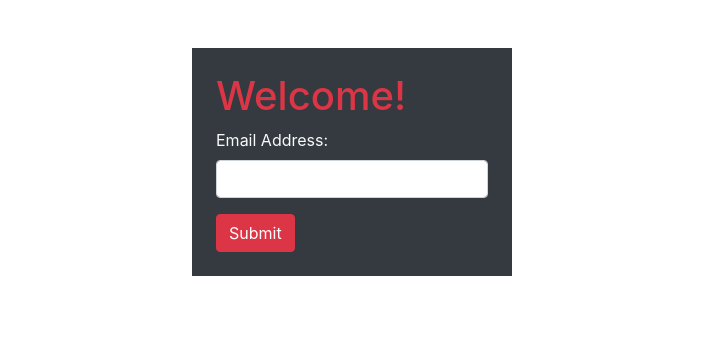
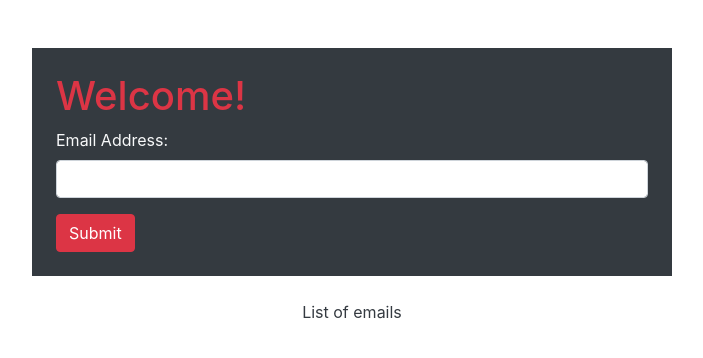
Before and after one commit to AnnieRod/flask_emails, a Flask app: page / in a window 1280 px wide. Shown: the top 358 px of the page, without its empty margins (288-991 px from the left). Run offline with Flask 2, Linux system fonts and the light colour scheme.

```diff
--- a/flask_app/templates/index.html
+++ b/flask_app/templates/index.html
@@ -9,8 +9,7 @@
     <title>Send your email</title>
 </head>
 <body>
-    <div class="d-flex justify-content-center">
-        <div class="mt-5 p-4 bg-dark text-light w-25">
+        <div class=" container mt-5 p-4 bg-dark text-light w-50">
             <h1 class="text-danger">Welcome!</h1>
             <form action="/process" method="post">
                 {% with messages = get_flashed_messages() %}
@@ -29,5 +28,8 @@
                 <button type="submit" class="btn btn-danger">Submit</button>
             </form>
         </div>
+        <p class="text-center mt-4">
+            <a href="/success" class="text-dark">List of emails</a>
+        </p>
 </body>
 </html>
```
Also changed, not shown: flask_app/models/email.py (+8 -0 lines), server.py (line endings or trailing spaces).
